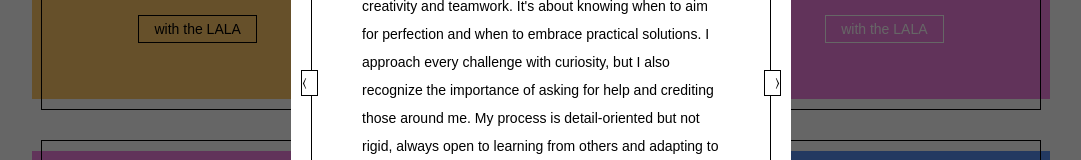
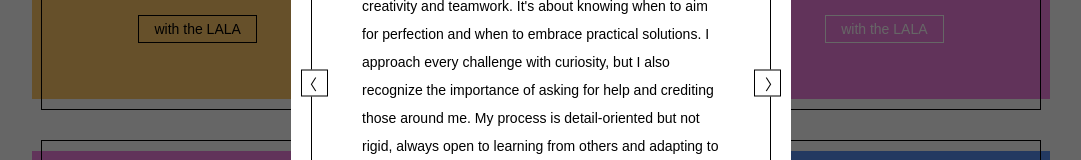
Before and after one commit to dideldumthecat/lala-website-react, a React (Vite) app: page / in a window 1280 px wide. Both pictures are taken after a click on the element "The Way of the LALA". Shown: the part 577-737 px from the top of the page, without its empty margins (99-1180 px from the left). Built offline with nearby package versions, Linux system fonts and the light colour scheme; a web font is replaced by a local one.

Commit message:
Fix Firefox display issue with modal control characters

```diff
--- a/src/components/ModalControls.jsx
+++ b/src/components/ModalControls.jsx
@@ -7,8 +7,8 @@ function ModalControls({previousTile, nextTile, setActiveTileId}) {
 
     return (
         <>
-            {previousTile && (<div className="modal__control modal__control--prev" onClick={handleClick(previousTile)} >&#x2329;</div>)}
-            {nextTile && (<div className="modal__control modal__control--next" onClick={handleClick(nextTile)} >&#x232a;</div>)}
+            {previousTile && (<div className="modal__control modal__control--prev" onClick={handleClick(previousTile)} >&#x3008;</div>)}
+            {nextTile && (<div className="modal__control modal__control--next" onClick={handleClick(nextTile)} >&#x3009;</div>)}
         </>
     );
 }
```
